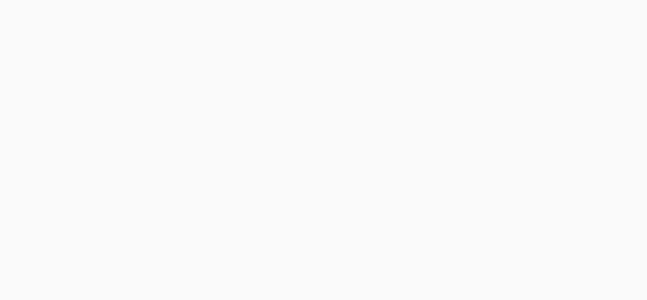
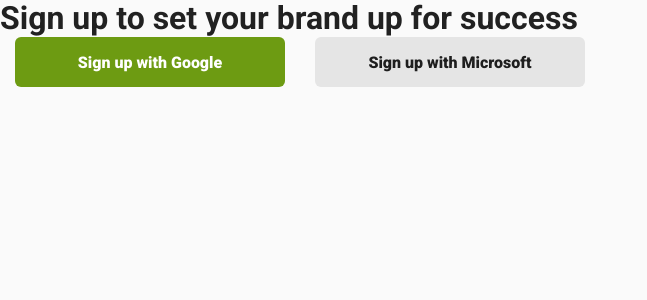
Before and after one commit to ankono/task1, a React (Create React App) app: page /sign-up in a window 1280 px wide. Shown: the top 300 px of the page, without its empty margins (0-647 px from the left). Built offline with nearby package versions, Linux system fonts and the light colour scheme.

Commit message:
feat: SignUp component basic setup

```diff
--- a/package.json
+++ b/package.json
@@ -11,13 +11,15 @@
     "@types/node": "^12.0.0",
     "@types/react": "^17.0.0",
     "@types/react-dom": "^17.0.0",
+    "formik": "^2.2.6",
     "react": "^17.0.1",
     "react-dom": "^17.0.1",
     "react-router-dom": "^5.2.0",
     "react-scripts": "4.0.2",
     "typeface-roboto": "^1.1.13",
     "typescript": "^4.1.2",
-    "web-vitals": "^1.0.1"
+    "web-vitals": "^1.0.1",
+    "yup": "^0.32.9"
   },
   "scripts": {
     "start": "react-scripts start",
--- a/src/App.tsx
+++ b/src/App.tsx
@@ -5,6 +5,7 @@
 
 import StoryBook from './components/StoryBook';
 import theme from './common/theme';
+import SignUp from './components/SignUp';
 
 function App() {
   return (
@@ -15,6 +16,9 @@
           <Route path="/story-book" exact>
             <StoryBook/>
           </Route>
+          <Route path="/sign-up" exact>
+            <SignUp/>
+          </Route>
         </Switch>
       </ThemeProvider>
     </Suspense>
--- /dev/null
+++ b/src/components/SignUp/index.tsx
@@ -0,0 +1,26 @@
+import React, {FC} from 'react';
+import Box from '../Box';
+import Button from '../Button';
+import TextField from '../Text field';
+import Typography from '../Typography';
+
+
+const SignUp = () => {
+
+    return (
+        <Box>
+            <Box>
+                <Typography variant="h2">
+                    Sign up to set your brand up for success
+                </Typography>
+            </Box>
+            <Box>
+                <Button size="large" variant="contained" color="primary">Sign up with Google</Button>
+                <Button size="large" variant="contained" color="secondary">Sign up with Microsoft</Button>
+            </Box>
+        </Box>
+    )
+
+}
+
+export default SignUp;
```
Also changed, not shown: 2 other files (tests, documents, lock files or other folders).
